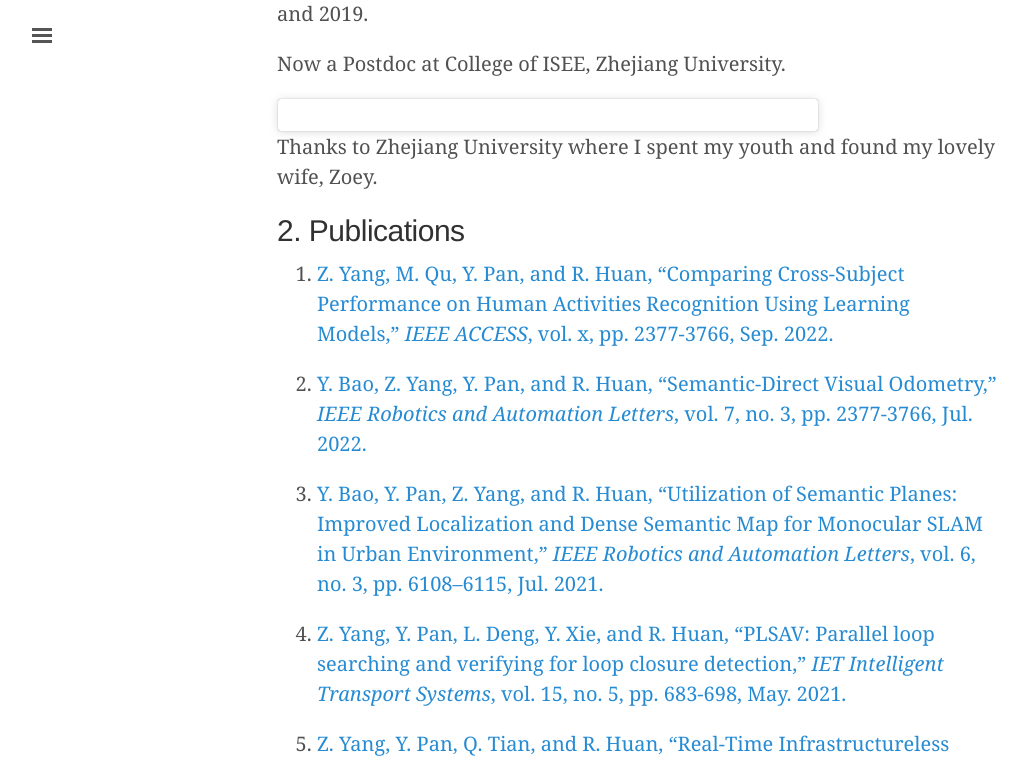
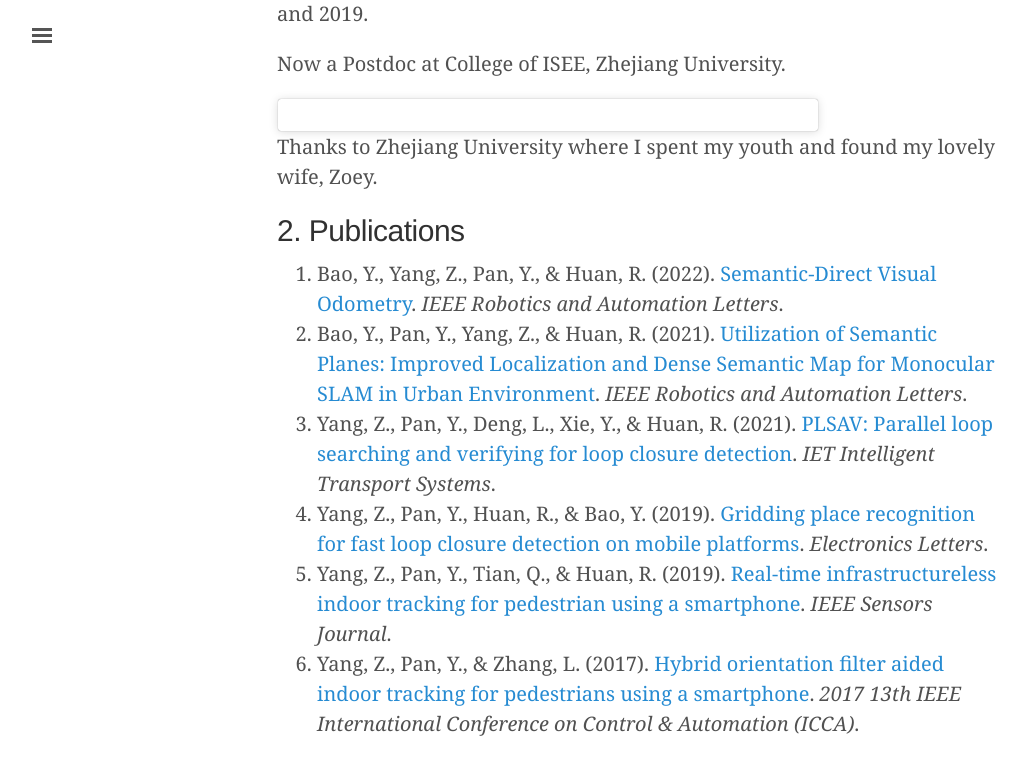
Before and after one commit to wittyfilter/wittyfilter.github.io, a Jekyll site: the page built from aboutme.md, in a window 1280 px wide and 1400 px high, scrolled down 346 px. Shown: the top 763 px of the window, without its empty margins (3-1030 px from the left). Built offline with Jekyll 4.4.1, drawn with Linux system fonts in a browser that asks for light colours; some web fonts are replaced; a script that is not in the unit is left out; some of the changed text lies outside the part shown.

Commit message:
Update publications

```diff
--- a/aboutme.md
+++ b/aboutme.md
@@ -18,24 +18,7 @@ Thanks to Zhejiang University where I spent my youth and found my lovely wife, Z
 
 ## 2. Publications
 
-0. [Z. Yang, M. Qu, Y. Pan, and R. Huan, “Comparing Cross-Subject Performance on Human Activities Recognition Using Learning Models,” *IEEE ACCESS*, vol. x, pp. 2377-3766, Sep. 2022.](https://doi.org/10.1109/ACCESS.2022.3204739)
-
-
-0. [Y. Bao, Z. Yang, Y. Pan, and R. Huan, “Semantic-Direct Visual Odometry,” *IEEE Robotics and Automation Letters*, vol. 7, no. 3, pp. 2377-3766, Jul. 2022.](https://doi.org/10.1109/LRA.2022.3176799)
-
-0. [Y. Bao, Y. Pan, Z. Yang, and R. Huan, “Utilization of Semantic Planes: Improved Localization and Dense Semantic Map for Monocular SLAM in Urban Environment,” *IEEE Robotics and Automation Letters*, vol. 6, no. 3, pp. 6108–6115, Jul. 2021.](https://doi.org/10.1109/LRA.2021.3091396)
-
-0. [Z. Yang, Y. Pan, L. Deng, Y. Xie, and R. Huan, “PLSAV: Parallel loop searching and verifying for loop closure detection,” *IET Intelligent Transport Systems*, vol. 15, no. 5, pp. 683-698, May. 2021.](https://doi.org/10.1049/itr2.12054)
-
-0. [Z. Yang, Y. Pan, Q. Tian, and R. Huan, “Real-Time Infrastructureless Indoor Tracking for Pedestrian Using a Smartphone,” *IEEE Sensors Journal*, vol. 19, no. 22, pp. 10782–10795, Nov. 2019.](https://doi.org/10.1109/JSEN.2019.2930070)
-
-
-0. [Z. Yang, Y. Pan, R. Huan, and Y. Bao, “Gridding place recognition for fast loop closure detection on mobile platforms,” *Electronics Letters*, vol. 55, no. 17, pp. 931–933, 2019.](https://doi.org/10.1049/el.2019.1148)
-
-
-0. [Z. Yang, Y. Pan, and L. Zhang, “Hybrid orientation filter aided indoor tracking for pedestrians using a smartphone,” in *2017 13th IEEE International Conference on Control Automation (ICCA)*, 2017, pp. 107–112.](https://doi.org/10.1109/ICCA.2017.8003043)
-
-
+{% include publications link=true style='apa' %}
 
 ## 3. Flight Data
 
```
Also changed, not shown: _includes/publications (renamed from _includes/publications.txt).
